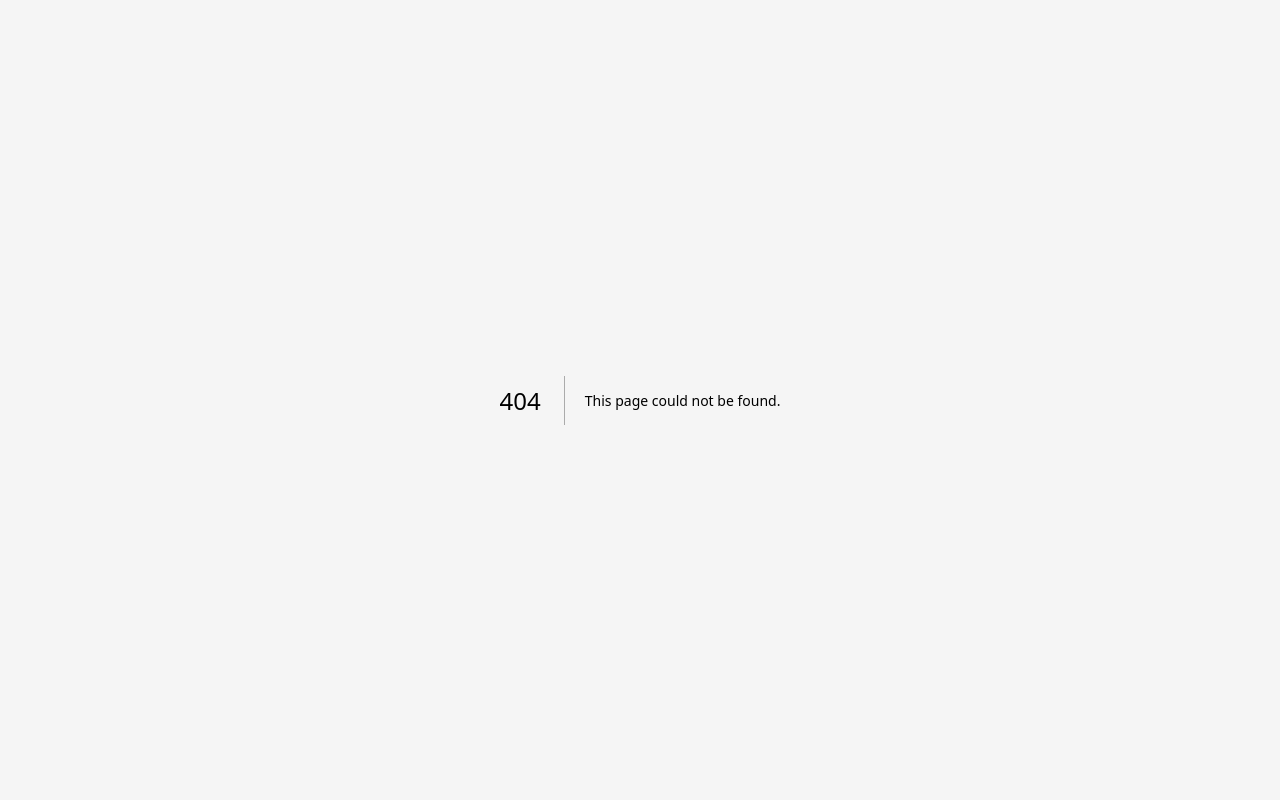
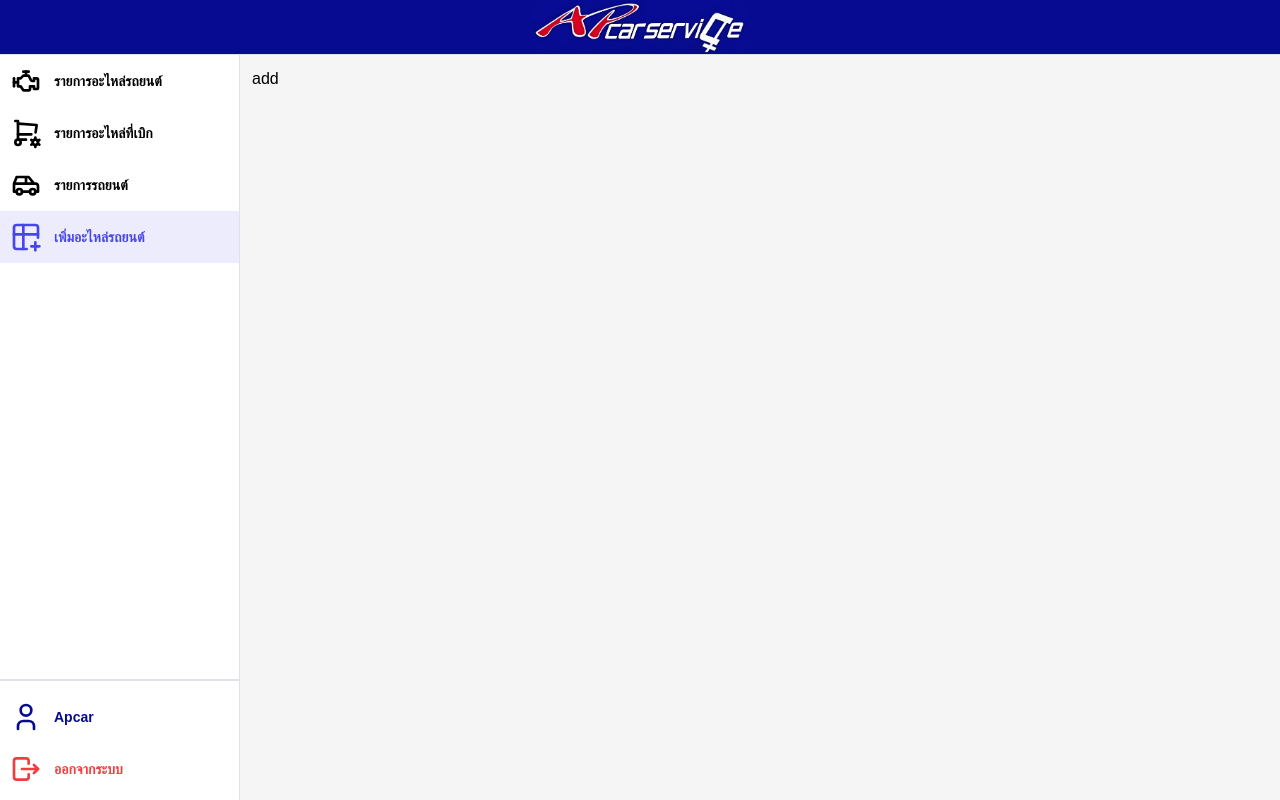
Before and after one commit to Ohmmy569/web-stock, a Next.js app: page /dashboard/addparts in a window 1280 px wide. Before the commit this address had no page. Built offline with nearby package versions, Linux system fonts and the light colour scheme.

Commit message:
pic and more

```diff
--- a/src/app/css/nav.module.css
+++ b/src/app/css/nav.module.css
@@ -1,4 +1,3 @@
-.head{
-
-    box-shadow: 0 1px 1px 0 rgba(0, 0, 0, 0.2);
-}
+  .navlink:hover {
+    cursor: default;
+  }
--- /dev/null
+++ b/src/app/dashboard/addparts/page.tsx
@@ -0,0 +1,9 @@
+import React from 'react'
+
+function page() {
+  return (
+    <div>add</div>
+  )
+}
+
+export default page
--- a/src/app/dashboard/layout.tsx
+++ b/src/app/dashboard/layout.tsx
@@ -1,5 +1,5 @@
 "use client";
-import React, { useState } from "react";
+import React, { useEffect, useState } from "react";
 import {
   AppShell,
   Burger,
@@ -12,6 +12,8 @@ import {
   NavLink,
   Box,
   Center,
+  Image,
+  Text,
 } from "@mantine/core";
 import { useDisclosure } from "@mantine/hooks";
 import {
@@ -19,68 +21,74 @@ import {
   IconCar,
   IconEngine,
   IconTablePlus,
+  IconLogout,
+  IconUser,
 } from "@tabler/icons-react";
 import classes from "@css/nav.module.css";
 
+import { usePathname } from "next/navigation";
+
 export default function DashboardLayout({
-  children, // will be a page or nested layout
+  children,
 }: {
   children: React.ReactNode;
 }) {
   const [opened, { toggle }] = useDisclosure();
+
   const data = [
-    { link: "/dashboard/parts", label: "รายการอะไหล่", icon: IconEngine },
     {
-      link: "/dashboard/parts/page.tsx",
-      label: "รายการเบิกอะไหล่",
+      link: "/dashboard/parts",
+      label:
+          "รายการอะไหล่รถยนต์"
+
+      ,
+      icon: IconEngine,
+    },
+    {
+      link: "/dashboard/outparts",
+      label:
+          "รายการอะไหล่ที่เบิก"
+      ,
       icon: IconShoppingCartCog,
     },
-    { link: "/dashboard/car", label: "รายการรถยนต์", icon: IconCar },
     {
-      link: "/dashboard/parts/page.tsx",
-      label: "รายการเพิ่มอะไหล่",
+      link: "/dashboard/car",
+      label:
+          "รายการรถยนต์"
+      ,
+      icon: IconCar,
+    },
+    {
+      link: "/dashboard/addparts",
+      label:
+          "เพิ่มอะไหล่รถยนต์"
+      ,
       icon: IconTablePlus,
     },
   ];
-  const [active, setActive] = useState(0);
 
-    const handleClick = (event : any, index : any)  => {
+  const handleClick = (event: any, index: any) => {
+    window.location.href = data[index].link;
     event.preventDefault();
-    setActive(index);
+  };
 
-    window.location.href = data[index].link;
-
-
-  }
-
-  const items = data.map((item, index) => (
-    <NavLink
-      href={item.link}
-      key={item.label}
-      active={index === active}
-      label={item.label}
-      leftSection={<item.icon size="2rem" stroke={2} />}
-      onClick={(event) => handleClick(event, index)}
-      color={"#4746ED"}
-      fw={900}
-       // ตั้งค่าขนาดตัวอักษรที่ใหญ่ขึ้น
-    />
-  ));
-
+  const pathname = usePathname();
+  const username = "Apcar";
 
   return (
     <section>
       <AppShell
-        header={{ height: 60 }}
+        header={{ height: 55 }}
         navbar={{
-          width: 250,
+          width: 240,
           breakpoint: "sm",
           collapsed: { mobile: !opened },
         }}
         padding="sm"
       >
         <AppShell.Header bg={"myblue"}>
-          <Group h="100%" px="md">
+          <Group h="100%" px="xs" justify="space-between" gap="xl">
+            <Group>
               <Burger
                 opened={opened}
                 onClick={toggle}
@@ -88,13 +96,71 @@ export default function DashboardLayout({
                 size="md"
                 c={"white"}
                 color="white"
+              />{" "}
+            </Group>
+
+            <Image
+              alt="Banner"
+              w="100%"
+              h={54}
+              radius="md"
+              src="/navicon.png"
+              m={0}
             />
+            <Text> </Text>
           </Group>
         </AppShell.Header>
-        <AppShell.Navbar >
-          <Box >{items}</Box>
 
+        <AppShell.Navbar>
+          <AppShell.Section grow>
+            <Box>
+              {data.map((item, index) => {
+                const isActive = pathname.startsWith(item.link);
 
+                return (
+                  <NavLink
+                    href={item.link}
+                    key={index}
+                    active={isActive}
+                    label={item.label}
+                    leftSection={<item.icon size="2rem" stroke={2} />}
+                    onClick={(event) => handleClick(event, index)}
+                    color={"#4746ED"}
+                    fw={900}
+                    p={10}
+
+                  />
+                );
+              })}
+            </Box>
+          </AppShell.Section>
+          <AppShell.Section pb={5}>
+            <Divider p={5} size={2} />
+            <Box>
+            <NavLink
+                label={username}
+                leftSection={<IconUser size="2rem" stroke={2} />}
+                // onClick={}
+                color={"myblue"}
+                c={"myblue"}
+                fw={900}
+                p={10}
+                className={classes.navlink}
+
+              />
+              <NavLink
+                label={"ออกจากระบบ"}
+                leftSection={<IconLogout size="2rem" stroke={2} />}
+                // onClick={}
+                color={"red"}
+                c={"red"}
+
+                fw={900}
+                p={10}
+
+              />
+            </Box>
+          </AppShell.Section>
         </AppShell.Navbar>
         <AppShell.Main> {children}</AppShell.Main>
       </AppShell>
```
Also changed, not shown: src/app/dashboard/outparts/page.tsx (added, +9 -0 lines), public/navicon.png (added). Lines whose indentation alone changed are shown as unchanged.
